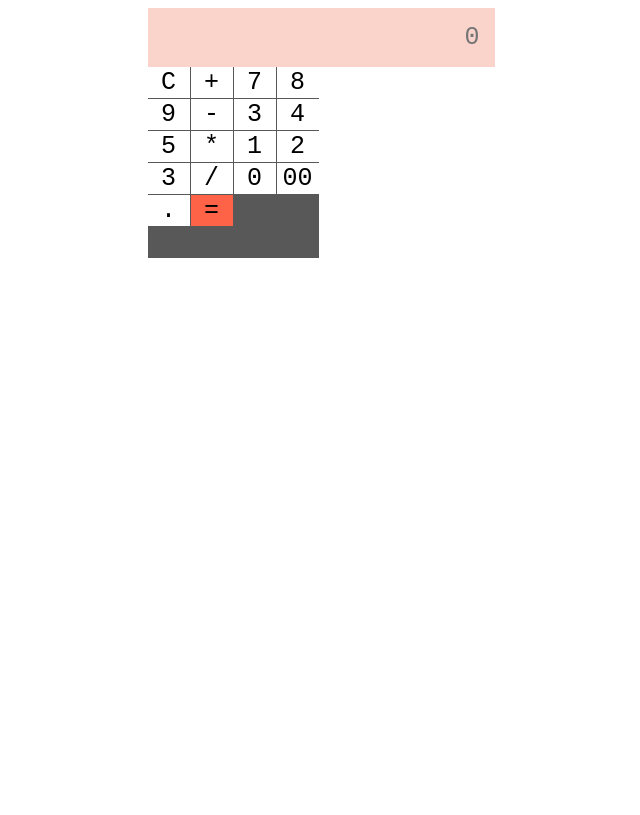
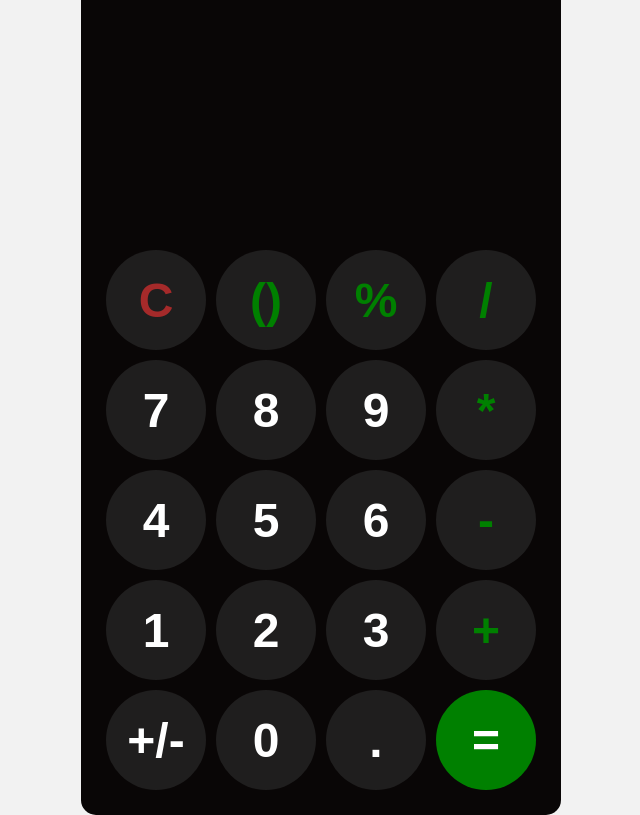
Before and after one commit to Eyobt4/Js-projects, a plain HTML site: page Pro2/index.html in a window 1280 px wide. Shown: the whole page, without its empty margins (319-959 px from the left). Drawn offline with Linux system fonts and the light colour scheme.

Commit message:
almost_done

```diff
--- a/Pro2/index.html
+++ b/Pro2/index.html
@@ -8,27 +8,29 @@
 <link rel="stylesheet" type="text/css" href="style.css">
 <body>
 
-    <div id="fullgrid-container">
-        <input id="display"  type="text" placeholder="0">
-        <div id="calculator-grid">
-            <button onclick="clearDisplay('C')">C</button>
-            <button onclick="appendToDisplay('+')">+</button>
+    <div id="calculator">
+        <input id="display">
+        <div id="keys">
+            <button onclick="clearDisplay('C')" class="operator_c">C</button>
+            <button onclick="appendToDisplay('()')" class="operator">()</button>
+            <button onclick="appendToDisplay('%')" class="operator">%</button>
+            <button onclick="appendToDisplay('/')"class="operator">/</button>
             <button onclick="appendToDisplay('7')">7</button>
             <button onclick="appendToDisplay('8')">8</button>
             <button onclick="appendToDisplay('9')">9</button>
-            <button onclick="appendToDisplay('-')">-</button>
-            <button onclick="appendToDisplay('3')">3</button>
+            <button onclick="appendToDisplay('*')"class="operator">*</button>
             <button onclick="appendToDisplay('4')">4</button>
             <button onclick="appendToDisplay('5')">5</button>
-            <button onclick="appendToDisplay('*')">*</button>
+            <button onclick="appendToDisplay('6')">6</button>
+            <button onclick="appendToDisplay('-')"class="operator">-</button>
             <button onclick="appendToDisplay('1')">1</button>
             <button onclick="appendToDisplay('2')">2</button>
             <button onclick="appendToDisplay('3')">3</button>
-            <button onclick="appendToDisplay('/')">/</button>
+            <button onclick="appendToDisplay('+')"class="operator">+</button>
+            <button onclick="appendToDisplay()">+/-</button>
             <button onclick="appendToDisplay('0')">0</button>
-            <button onclick="appendToDisplay('00')">00</button>
             <button onclick="appendToDisplay('.')">.</button>
-            <button onclick="calculate()">=</button>
+            <button onclick="calculate()" class="operator_e">=</button>
 
         </div>
     </div>
--- a/Pro2/main.js
+++ b/Pro2/main.js
@@ -1,7 +1,7 @@
 const display = document.getElementById('display');
 
 function appendToDisplay(input){
-    display.value = display.value + input;
+    display.value += input;
 }
 function clearDisplay(){
     display.value = '';
--- a/Pro2/style.css
+++ b/Pro2/style.css
@@ -1,4 +1,77 @@
-#fullgrid-container{
+body{
+    margin: 0;
+    display: flex;
+    justify-content: center;
+    align-items: center;
+    background-color: hsl(0, 0%, 95%);
+    height: 100vh;
+}
+#calculator{
+    font-family: Arial, Helvetica, sans-serif;
+    background-color: hsl(0, 18%, 3%);
+    border-radius: 15px;
+
+    max-width: 500px;
+}
+#display{
+    width: 400px;
+    height: 200px;
+    padding: 20px;
+    font-size: 5rem;
+    text-align: left;
+    border: none;
+    background-color: hsl(0, 18%, 3%);
+    color: white;
+}
+#keys{
+    display: grid;
+    grid-template-columns: repeat(4,1fr);
+    gap: 10px;
+    padding: 25px;
+}
+button{
+    width: 100px;
+    height: 100px;
+    border-radius: 50px;
+    border: none;
+    background-color: hsl(0, 2%, 12%);
+    color: white;
+    font-size: 3rem;
+    font-weight: bold;
+    cursor: pointer;
+}
+button:hover{
+    background-color: hsl(0, 0%, 30%);
+}
+.operator_c{
+    color: brown;
+}
+.operator{
+    color: green;
+}
+.operator_e{
+    color: white;
+    background-color: green;
+}
+
+
+
+
+
+
+
+
+
+
+
+
+
+
+
+
+
+
+/*#fullgrid-container{
     display: grid;
     align-items: center;
     justify-content: center;
@@ -19,7 +92,7 @@
     border: none;
     cursor: pointer;
     /*border-radius: 50%;
-   /* color: green;*/
+   /* color: green;
 
 }
 #display{
@@ -39,4 +112,4 @@ button:hover,
     background-color: #440b15;
     color: white;
     transition: 0.2s;
-}
+}*/
```
